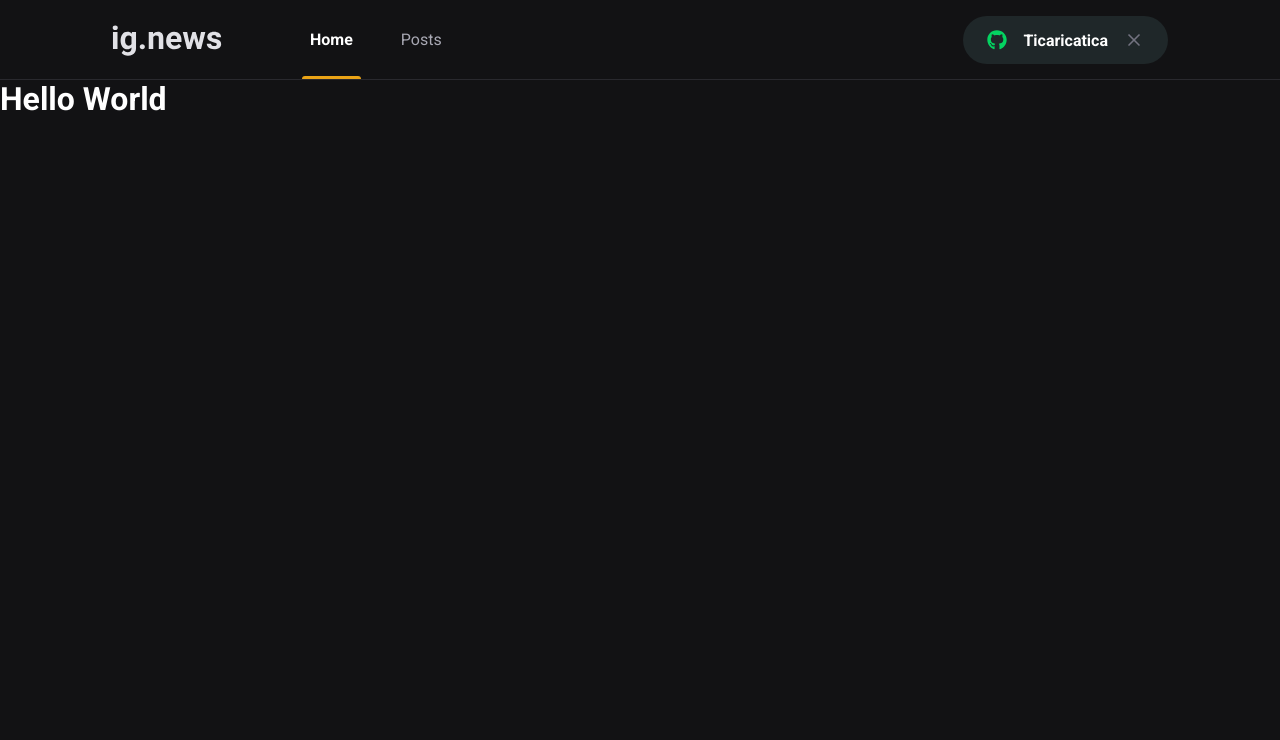
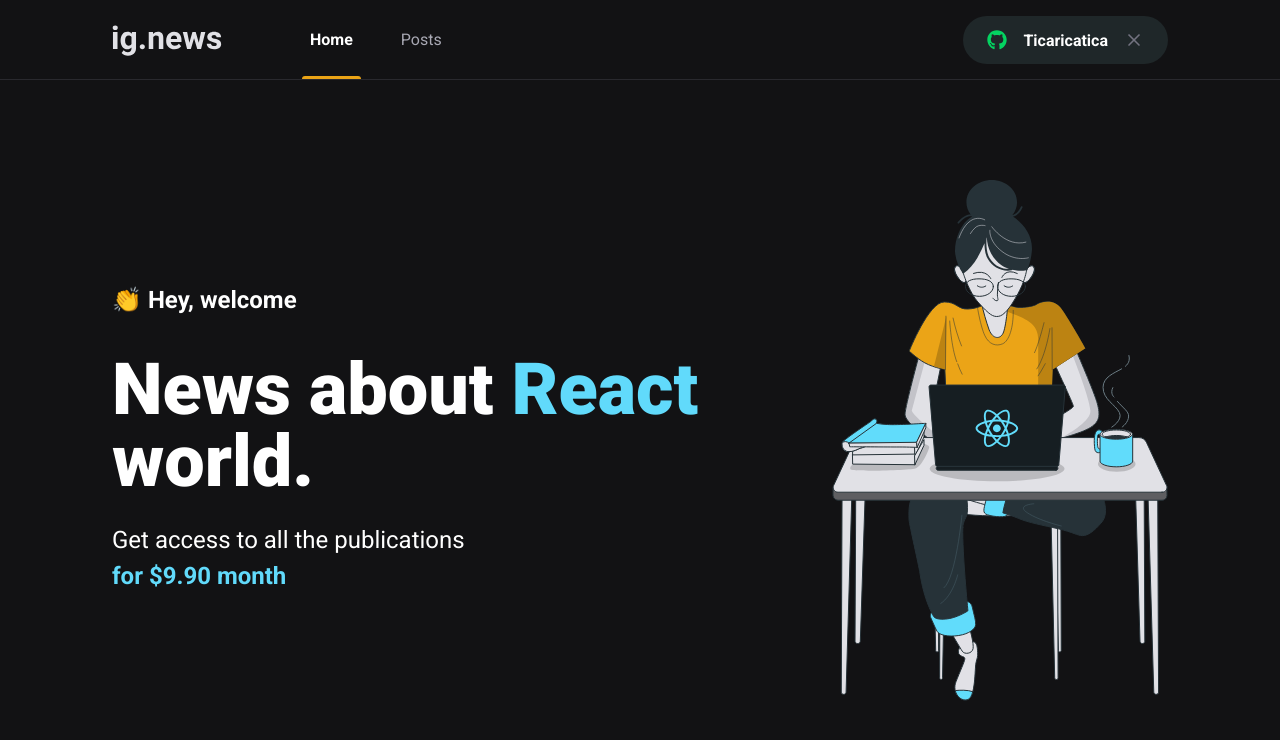
Before and after one commit to RenanArantes/ignews, a Next.js app: page / in a window 1280 px wide. Shown: the top 740 px of the page. Built offline with nearby package versions, Linux system fonts and the light colour scheme.

Commit message:
pagina Home

```diff
--- /dev/null
+++ b/src/pages/home.module.scss
@@ -0,0 +1,51 @@
+.contentContainer {
+    max-width: 1120px;
+    margin: 0 auto;
+    padding: 0 2rem;
+    height: calc(100vh - 5rem);
+
+    display: flex;
+    align-items: center;
+    justify-content: space-between;
+
+    img {
+        @media (max-width: 1080px) {
+            max-width: 600px;
+        }
+
+        @media (max-width: 1030px) {
+            max-width: 200px;
+        }
+    }
+}
+
+.hero {
+    max-width: 600px;
+
+    > span {
+        font-size: 1.5rem;
+        font-weight: bold;
+    }
+
+    h1 {
+        font-size: 4.5rem;
+        line-height: 4.5rem;
+        font-weight: 900;
+        margin-top: 2.5rem;
+
+        span {
+            color: var(--cyan-500);
+        }
+    }
+
+    p {
+        font-size: 1.5rem;
+        line-height: 2.25rem;
+        margin-top: 1.5rem;
+
+        span {
+            color: var(--cyan-500);
+            font-weight: bold;
+        }
+    }
+}
--- a/src/pages/index.tsx
+++ b/src/pages/index.tsx
@@ -1,14 +1,25 @@
 import Head from 'next/head'
+
+import styles from './home.module.scss'
 
 export default function Home() {
   return (
     <>
       <Head>
-        <title>Início | ig.news</title>
+        <title>Home | ig.news</title>
       </Head>
-      <h1>
-        Hello <span>World</span>
-      </h1>
+      <main className={styles.contentContainer}>
+        <section className={styles.hero}>
+          <span>👏 Hey, welcome</span>
+          <h1>News about <span>React</span> world.</h1>
+          <p>
+            Get access to all the publications <br />
+            <span>for $9.90 month</span>
+          </p>
+        </section>
+
+        <img src="/images/avatar.svg" alt="Girl Coding"/>
+      </main>
     </>
   )
 }
```
